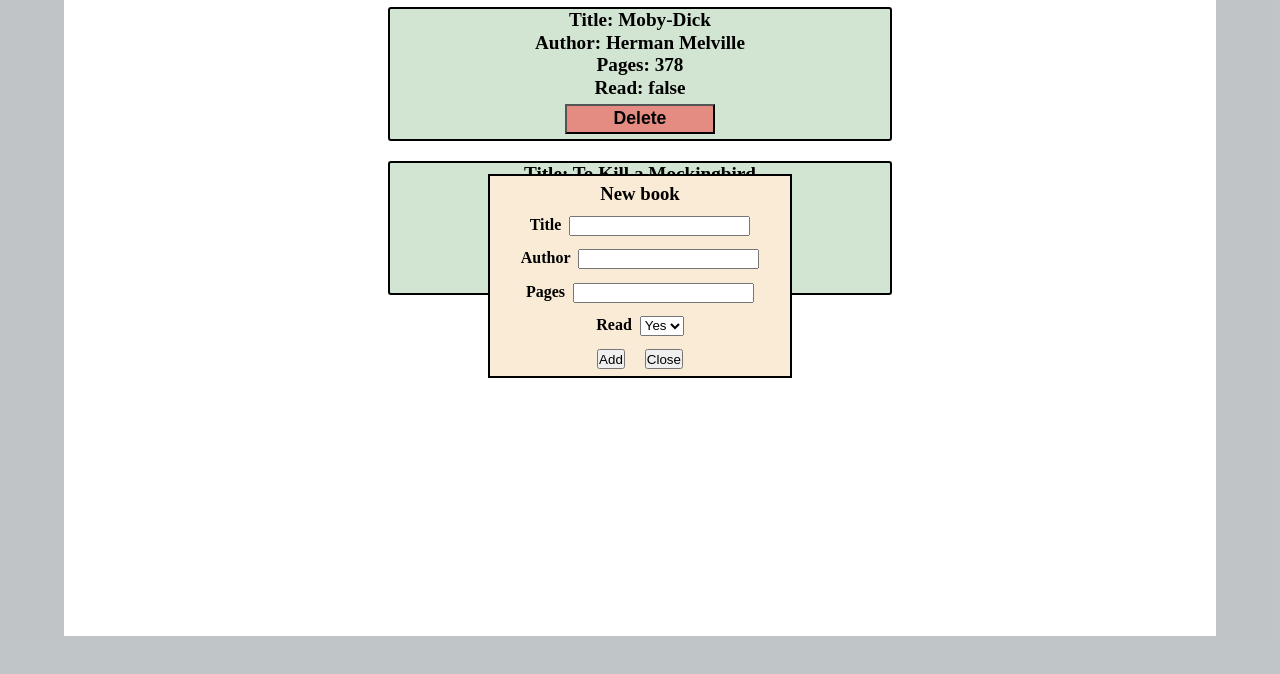
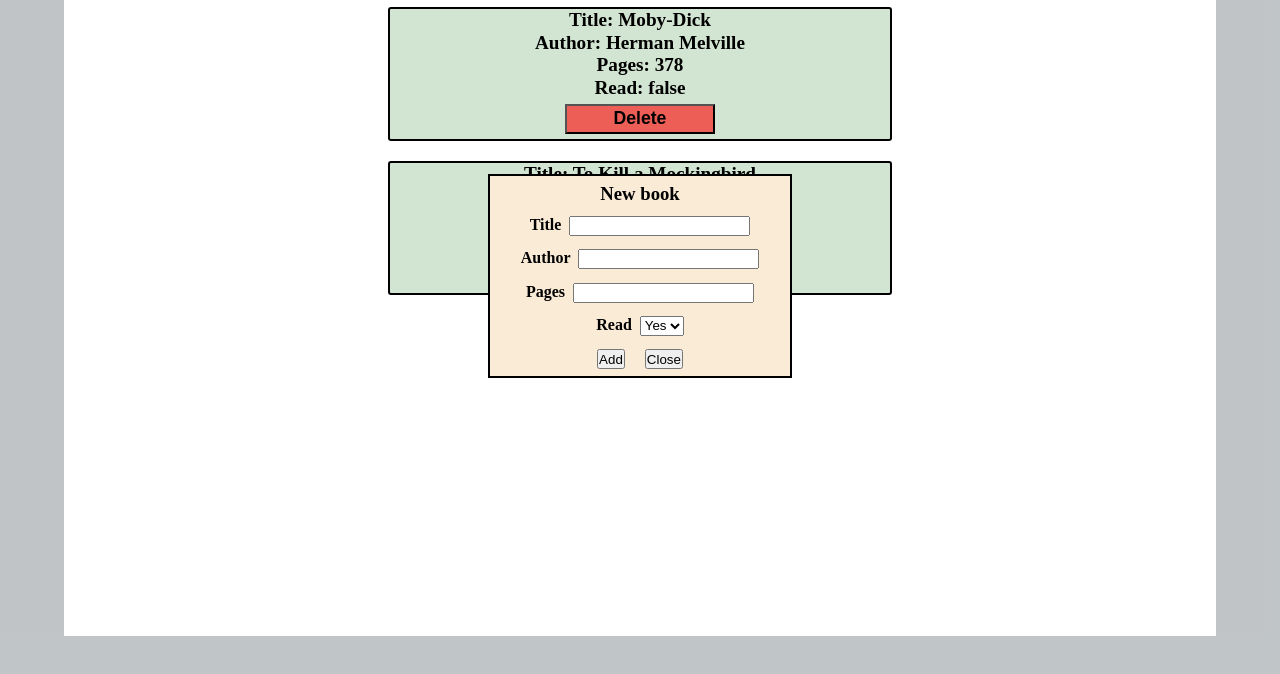
Before and after one commit to jdidcote/the-odin-project-javascript, a plain HTML site: page library/index.html in a window 1280 px wide. In both pictures the pointer is over the button 640 px from the left and 242 px from the top of the page. Shown: the part 124-798 px from the top of the page. Drawn offline with Linux system fonts and the light colour scheme.

Commit message:
Added delete button hover

```diff
--- a/library/styles.css
+++ b/library/styles.css
@@ -128,3 +128,7 @@
   font-size: 1.1rem;
   font-weight: 600;
 }
+
+.book-card button:hover {
+  background-color: rgba(255, 0, 0, 0.589);
+}
```
